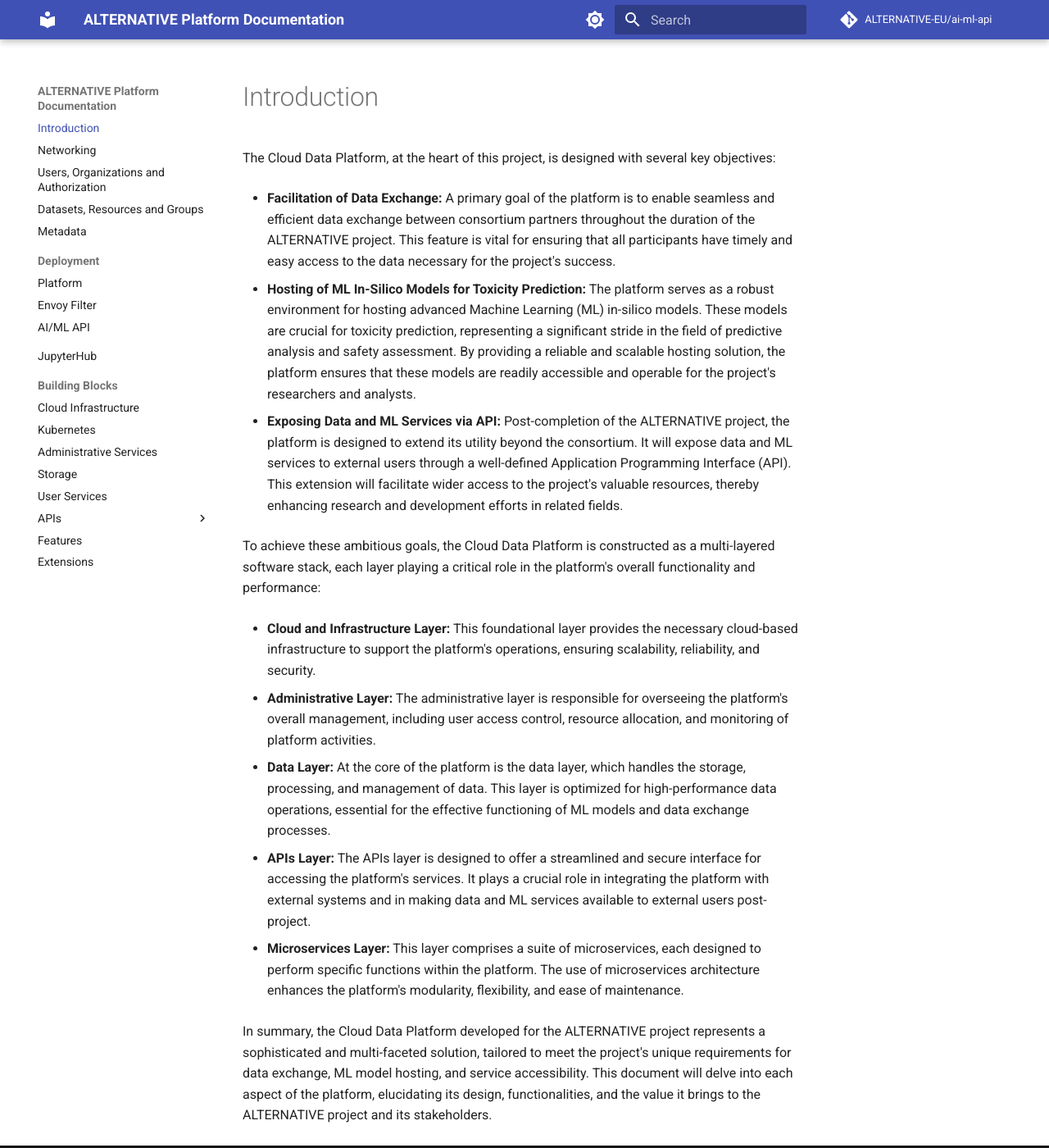
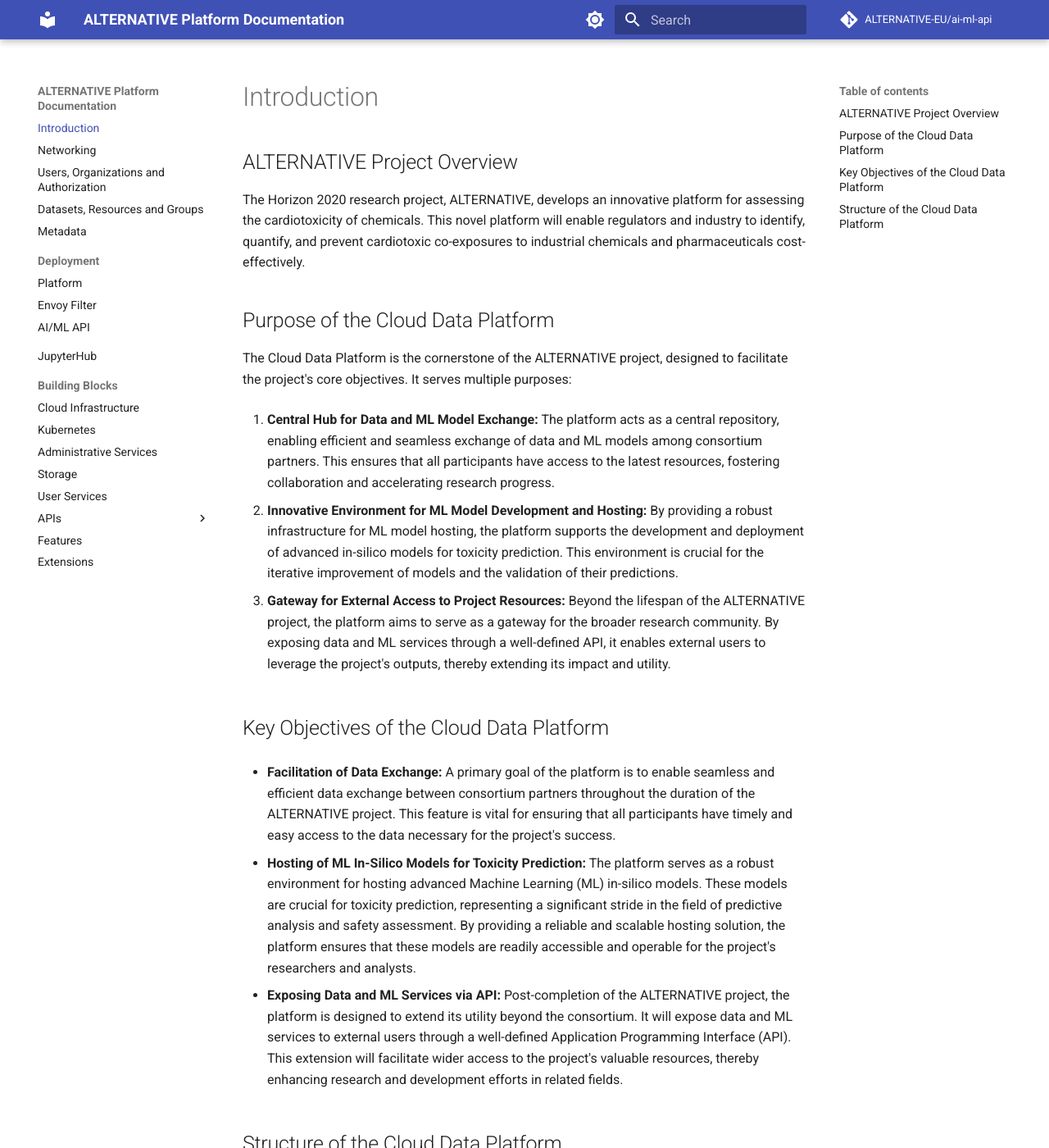
Before and after one commit to ALTERNATIVE-EU/alternative.github.io, an MkDocs documentation site: the page built from docs/docs/index.md, in a window 1280 px wide and 1400 px high. Shown: the whole window at 82% size. Built offline with MkDocs 1.6.1 and Material for MkDocs 9.7.7, drawn with Linux system fonts in a browser that asks for light colours; comment, search, counter and statistics services are not loaded.

Commit message:
Improve introduction page

```diff
--- a/docs/docs/index.md
+++ b/docs/docs/index.md
@@ -1,12 +1,28 @@
 # Introduction
 
-The Cloud Data Platform, at the heart of this project, is designed with several key objectives:
+## ALTERNATIVE Project Overview
+
+The Horizon 2020 research project, ALTERNATIVE, develops an innovative platform for assessing the cardiotoxicity of chemicals. This novel platform will enable regulators and industry to identify, quantify, and prevent cardiotoxic co-exposures to industrial chemicals and pharmaceuticals cost-effectively.
+
+## Purpose of the Cloud Data Platform
+
+The Cloud Data Platform is the cornerstone of the ALTERNATIVE project, designed to facilitate the project's core objectives. It serves multiple purposes:
+
+1. **Central Hub for Data and ML Model Exchange:** The platform acts as a central repository, enabling efficient and seamless exchange of data and ML models among consortium partners. This ensures that all participants have access to the latest resources, fostering collaboration and accelerating research progress.
+
+2. **Innovative Environment for ML Model Development and Hosting:** By providing a robust infrastructure for ML model hosting, the platform supports the development and deployment of advanced in-silico models for toxicity prediction. This environment is crucial for the iterative improvement of models and the validation of their predictions.
+
+3. **Gateway for External Access to Project Resources:** Beyond the lifespan of the ALTERNATIVE project, the platform aims to serve as a gateway for the broader research community. By exposing data and ML services through a well-defined API, it enables external users to leverage the project's outputs, thereby extending its impact and utility.
+
+## Key Objectives of the Cloud Data Platform
 
 - **Facilitation of Data Exchange:** A primary goal of the platform is to enable seamless and efficient data exchange between consortium partners throughout the duration of the ALTERNATIVE project. This feature is vital for ensuring that all participants have timely and easy access to the data necessary for the project's success.
 
 - **Hosting of ML In-Silico Models for Toxicity Prediction:** The platform serves as a robust environment for hosting advanced Machine Learning (ML) in-silico models. These models are crucial for toxicity prediction, representing a significant stride in the field of predictive analysis and safety assessment. By providing a reliable and scalable hosting solution, the platform ensures that these models are readily accessible and operable for the project's researchers and analysts.
 
 - **Exposing Data and ML Services via API:** Post-completion of the ALTERNATIVE project, the platform is designed to extend its utility beyond the consortium. It will expose data and ML services to external users through a well-defined Application Programming Interface (API). This extension will facilitate wider access to the project's valuable resources, thereby enhancing research and development efforts in related fields.
+
+## Structure of the Cloud Data Platform
 
 To achieve these ambitious goals, the Cloud Data Platform is constructed as a multi-layered software stack, each layer playing a critical role in the platform's overall functionality and performance:
 
```
